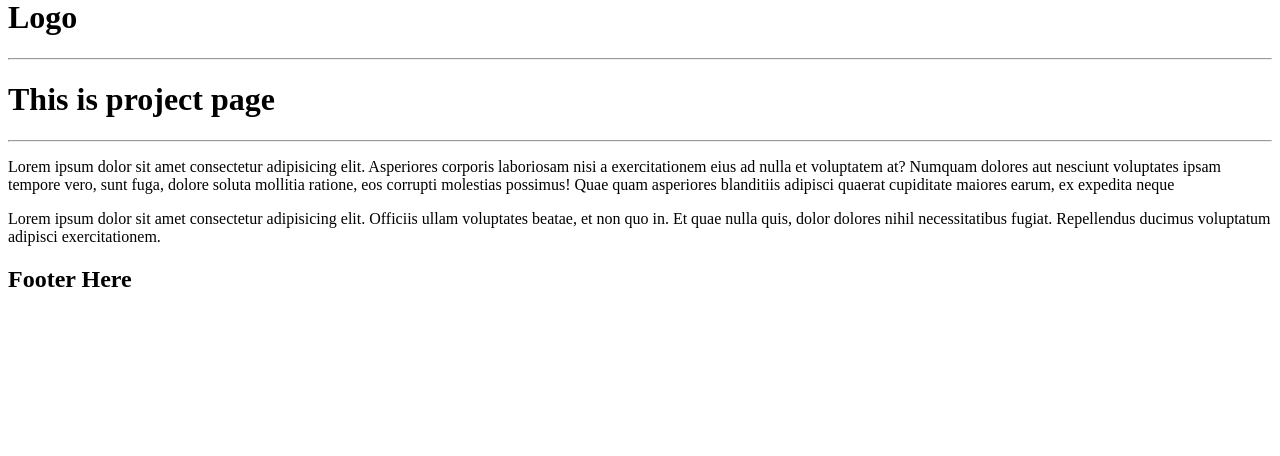
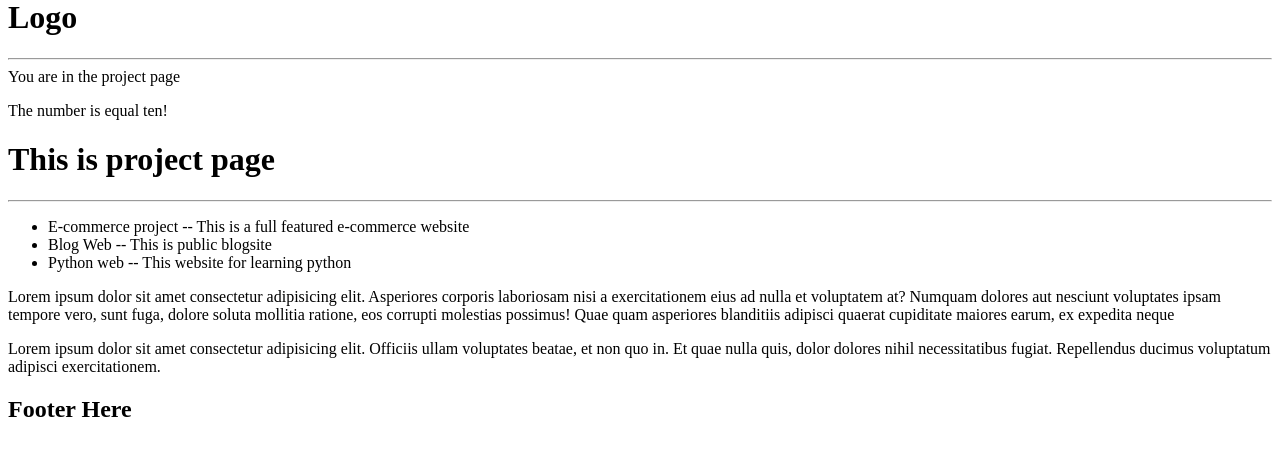
Before and after one commit to IamRidoyRoy/DeveloperBD, a Django app: page / in a window 1280 px wide. Shown: the part 22-478 px from the top of the page. Run offline with Django 4.2, Linux system fonts and the light colour scheme.

Commit message:
list dict added

```diff
--- a/projects/templates/project/projects.html
+++ b/projects/templates/project/projects.html
@@ -2,9 +2,31 @@
 {% extends 'main.html' %}
 
 {% block content %}
+{{ message }}
+
+
+
+{% if Number > 10 %}
+ <p>The number is greater than ten.</p>
+ {% elif Number == 10 %}
+ <p>The number is equal ten!</p>
+{% else %}
+<p>The number is less than ten</p>
+{% endif %}
+
 
 <h1>This is project page</h1>
 <hr>
+
+<ul>
+        {% for list_dict in list_dict %}
+        <li>{{ list_dict.title }} -- {{list_dict.description}}</li>
+        {% endfor %}
+</ul>
+
 <p>Lorem ipsum dolor sit amet consectetur adipisicing elit. Asperiores corporis laboriosam nisi a exercitationem eius ad nulla et voluptatem at? Numquam dolores aut nesciunt voluptates ipsam tempore vero, sunt fuga, dolore soluta mollitia ratione, eos corrupti molestias possimus! Quae quam asperiores blanditiis adipisci quaerat cupiditate maiores earum, ex expedita neque
 
+
+
+
 {% endblock %}
--- a/projects/templates/project/single-project.html
+++ b/projects/templates/project/single-project.html
@@ -1,6 +1,10 @@
 {% extends 'main.html' %}
 
 {% block content %}
-<h1>This is a single page</h1>
+<h1>{{ singles.title }}</h1>
+<p>{{ singles.description }}</p>
+<h3>{{ singles.id }}</h3>
+{{message}}
 
+<p>Lorem ipsum dolor sit amet, consectetur adipisicing elit. Repellendus enim necessitatibus aperiam, cum fuga eius consectetur eos amet quos tenetur recusandae sed sunt eligendi vel, laboriosam alias nostrum, ad eveniet.</p>
 {% endblock %}
--- a/projects/urls.py
+++ b/projects/urls.py
@@ -4,6 +4,6 @@ from django.urls import path
 urlpatterns = [
     path('about/', views.about, name = 'about us'),
     path('', views.project, name = 'project'),
-    path('single-project/', views.single_project, name = 'projects'),
+    path('single/<str:pk>/', views.singles, name = 'single'),
 
    ]
--- a/projects/views.py
+++ b/projects/views.py
@@ -1,16 +1,46 @@
+from pydoc import describe
 from django.shortcuts import render
 
 # Create your views here.
 from unicodedata import name
 from django.shortcuts import HttpResponse
+
+
 def about(request):
     return render(request, 'about.html')
 
-def project(request):
-    return render(request, 'project/projects.html')
+
+list_dict = [
+    {
+        'id': 1,
+        'title': 'E-commerce project',
+        'description': 'This is a full featured e-commerce website'
+    },
+    {
+        'id' : 2,
+        'title' : 'Blog Web',
+        'description': 'This is public blogsite'
+    },
+
+    {
+        'id': 3,
+        'title': 'Python web',
+        'description': 'This website for learning python'
+    },
+
+]
 
 
+def project(request):
+    msg = "You are in the project page"
+    number = 10
+    context = {'message': msg, 'Number': number, 'list_dict':list_dict}
+    return render(request, 'project/projects.html', context)
 
 
-def single_project(request):
-     return render(request, 'project/single-project.html')
+def singles(request, pk):
+    projectobj = None
+    for i in list_dict:
+        if i['id'] == pk:
+            projectobj = i
+    return render(request, 'project/single-project.html', {'singles': projectobj},)
```
